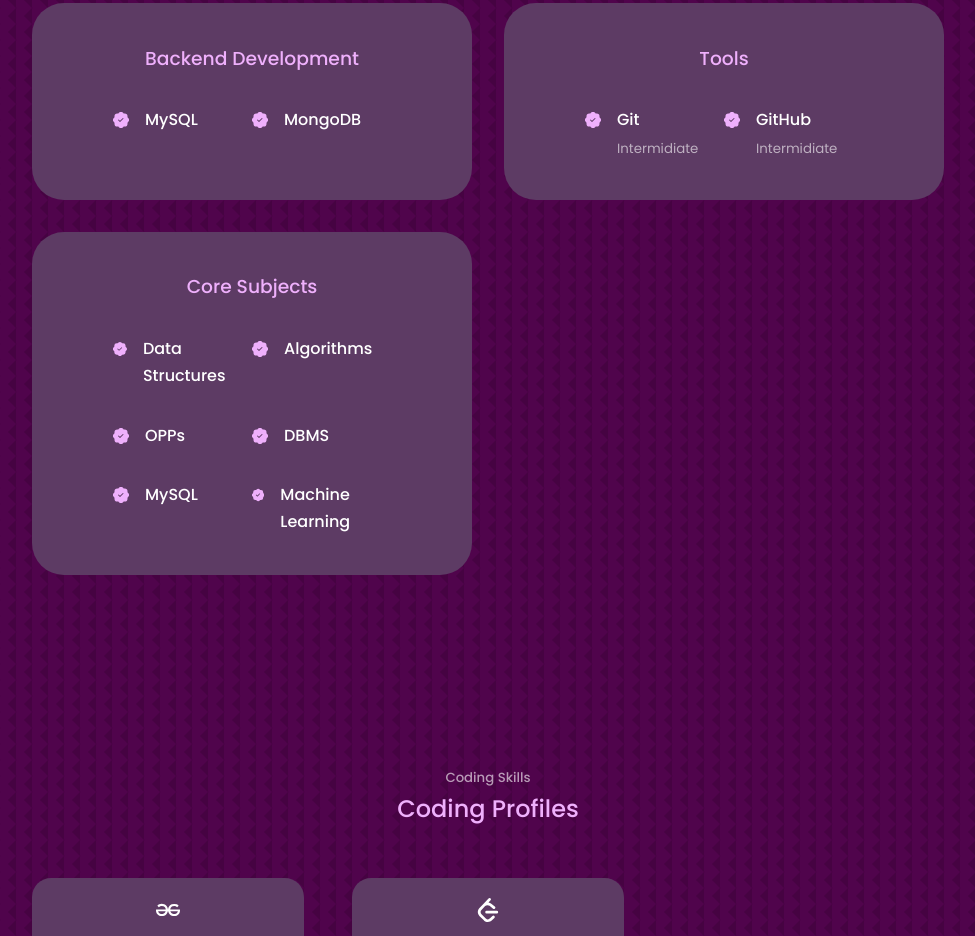
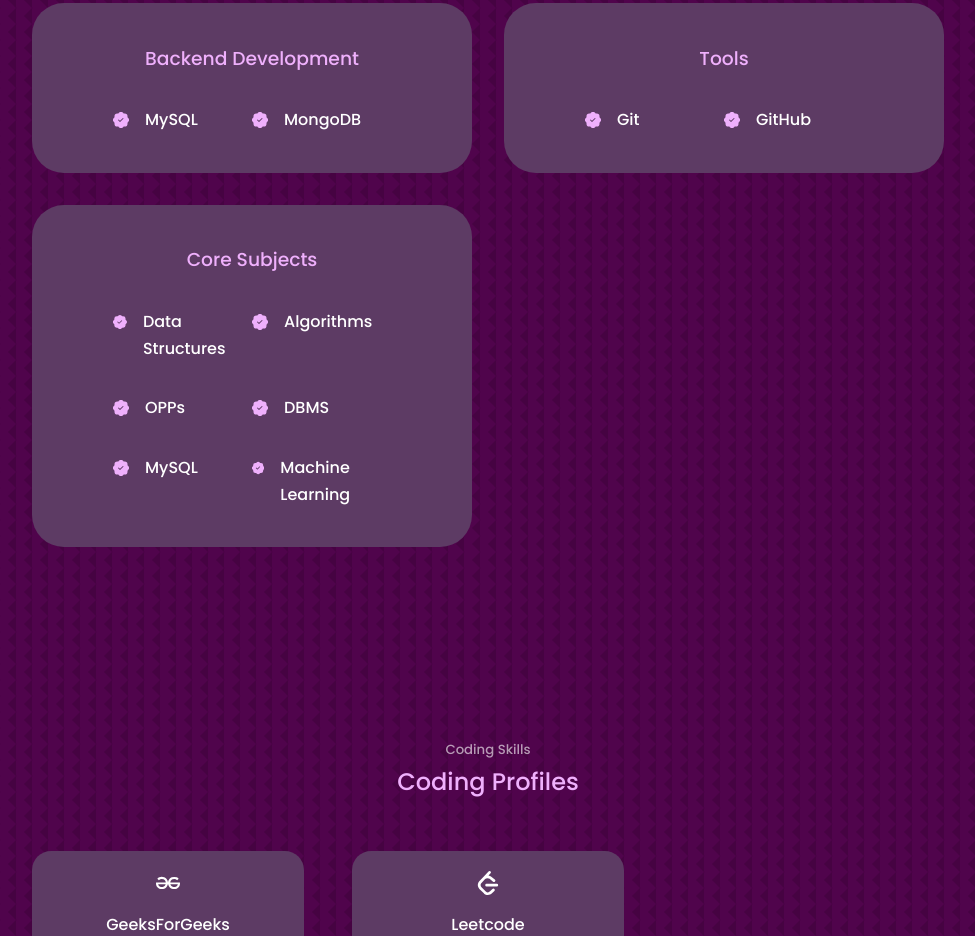
Before and after one commit to ki2ki2/PersonalPortfolio-main, a React (Create React App) app: page / in a window 1280 px wide. Shown: the part 2360-3296 px from the top of the page, without its empty margins (152-1127 px from the left). Built offline with nearby package versions, Linux system fonts and the light colour scheme.

Commit message:
feat: update Cv

```diff
--- a/src/components/skills/Skills.jsx
+++ b/src/components/skills/Skills.jsx
@@ -92,14 +92,14 @@
               <BsPatchCheckFill className="experience__details-icon" />
               <div>
                 <h4>Git</h4>
-                <small className="text-light">Intermidiate</small>
+                {/* <small className="text-light">Intermidiate</small> */}
               </div>
             </article>
             <article className="experience__details">
               <BsPatchCheckFill className="experience__details-icon" />
               <div>
                 <h4>GitHub</h4>
-                <small className="text-light">Intermidiate</small>
+                {/* <small className="text-light">Intermidiate</small> */}
               </div>
             </article>
             {/* <article className="experience__details">
```
